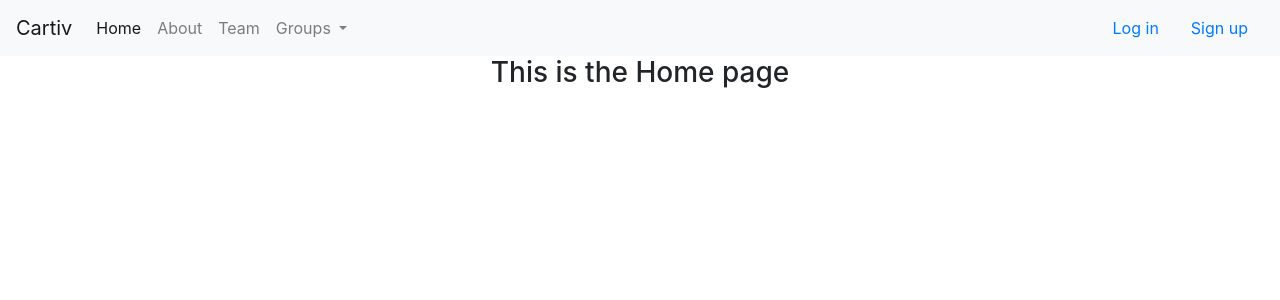
After one commit to omriiii/instacart, a Python web app: template templates/home.html in a window 1280 px wide. The commit adds this page. Shown: the top 300 px of the page. Run offline with Jinja, Linux system fonts and the light colour scheme; the template is opened without the code that fills it, so the values that code supplies are empty; some libraries are stand-ins or nearby versions.

Commit message:
add helper html, home and about html

```diff
--- a/templates/_helper.html
+++ b/templates/_helper.html
@@ -26,7 +26,7 @@
   <div class="collapse navbar-collapse" id="navbarSupportedContent">
     <ul class="navbar-nav mr-auto">
       <li class="nav-item active">
-        <a class="nav-link" href="/">Home <span class="sr-only">(current)</span></a>
+        <a class="nav-link" href="/home">Home <span class="sr-only">(current)</span></a>
       </li>
       <li class="nav-item">
         <a class="nav-link" href="/about">About</a>
@@ -68,7 +68,7 @@
         </button>
       </div>
     {% endif %} {% endfor %} {% endif %} {% endwith %}
-<div class="container"></div>
+<div class="container">{%  block content %} {% endblock %}</div>
 <script
       src="https://code.jquery.com/jquery-3.2.1.slim.min.js"
       integrity="sha384-KJ3o2DKtIkvYIK3UENzmM7KCkRr/rE9/Qpg6aAZGJwFDMVNA/GpGFF93hXpG5KkN"
--- /dev/null
+++ b/templates/about.html
@@ -0,0 +1,4 @@
+{% extends "_helper.html" %} {% block title %}About{% endblock %}
+{% block content %}
+    <h3 align="center">This is the about page</h3>
+{% endblock %}
--- /dev/null
+++ b/templates/home.html
@@ -0,0 +1,4 @@
+{% extends "_helper.html" %} {% block title %}Home{% endblock %}
+{% block content %}
+    <h3 align="center">This is the Home page</h3>
+{% endblock %}
```
Also changed, not shown: cartiv.py (+6 -8 lines).
